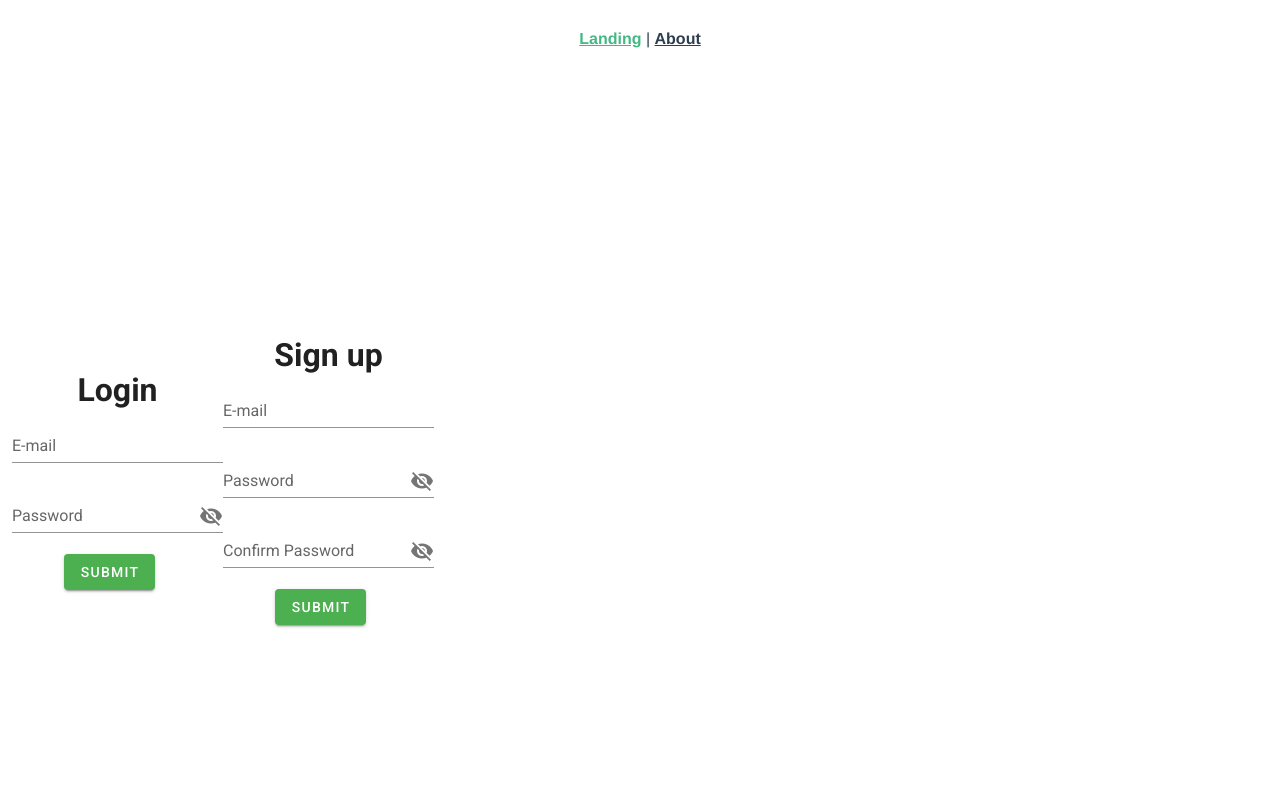
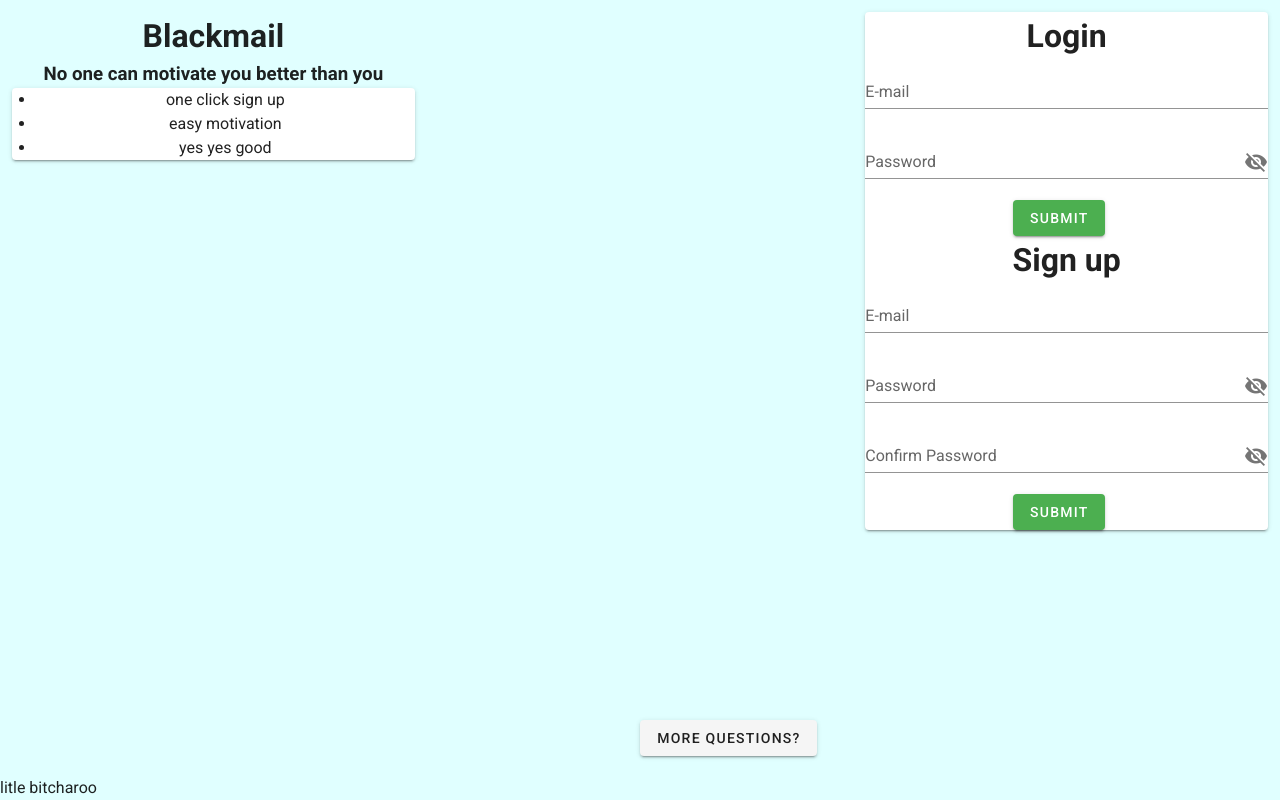
Before and after one commit to cyficowley/blackmail, a Vue app in the folder frontend/: page /#/ in a window 1280 px wide. Shown: the top 800 px of the page. Built offline with nearby package versions, Linux system fonts and the light colour scheme.

Commit message:
I hate frontend

```diff
--- a/frontend/src/App.vue
+++ b/frontend/src/App.vue
@@ -1,9 +1,5 @@
 <template>
   <div id="app">
-    <div id="nav">
-      <router-link to="/">Landing</router-link> |
-      <router-link to="/about">About</router-link>
-    </div>
     <router-view/>
   </div>
 </template>
--- a/frontend/src/views/About.vue
+++ b/frontend/src/views/About.vue
@@ -1,5 +1,9 @@
 <template>
   <div class="about">
+    <div id="nav">
+      <router-link to="/">Landing</router-link> |
+      <router-link to="/about">About</router-link>
+    </div>
     <h1>This is an about page</h1>
   </div>
 </template>
--- a/frontend/src/views/Landing.vue
+++ b/frontend/src/views/Landing.vue
@@ -1,10 +1,44 @@
 <template>
-
   <v-app id="landing">
     <v-content>
-      <v-container class="fill-height" fluid>
-        <Login/>
-        <Signup/>
+      <v-container fluid class="fullwindow">
+        <v-row class="fullwindow">
+          <v-col cols="4">
+            <h1>Blackmail</h1>
+            <h3>No one can motivate you better than you</h3>
+            <v-card>
+              <ul>
+                <li>one click sign up</li>
+                <li>easy motivation</li>
+                <li>yes yes good</li>
+              </ul>
+            </v-card>
+          </v-col>
+          <v-col cols="4">
+            <v-btn style="position:absolute; top:90vh;"
+              align-bottom @click="$vuetify.goTo('#row2', {duration:800})">
+              More Questions?
+            </v-btn>
+          </v-col>
+          <v-col cols="4">
+            <v-card>
+              <Login/>
+              <Signup/>
+            </v-card>
+          </v-col>
+        </v-row>
+        <v-row id="row2">
+          litle bitcharoo<br/>
+          litle bitcharoo<br/>
+          litle bitcharoo<br/>
+          litle bitcharoo<br/>
+          litle bitcharoo<br/>
+          litle bitcharoo<br/>
+          litle bitcharoo<br/>
+          litle bitcharoo<br/>
+          litle bitcharoo<br/>
+          litle bitcharoo<br/>
+        </v-row>
       </v-container>
     </v-content>
   </v-app>
@@ -24,3 +58,10 @@ export default {
   },
 };
 </script>
+
+<style scoped>
+  .fullwindow{
+    height: 100%;
+    background-color:lightcyan;
+  }
+</style>
--- a/frontend/vue.config.js
+++ b/frontend/vue.config.js
@@ -7,4 +7,7 @@ module.exports = {
       poll: true,
     },
   },
+  configureWebpack: {
+    devtool: 'source-map',
+  },
 };
```
